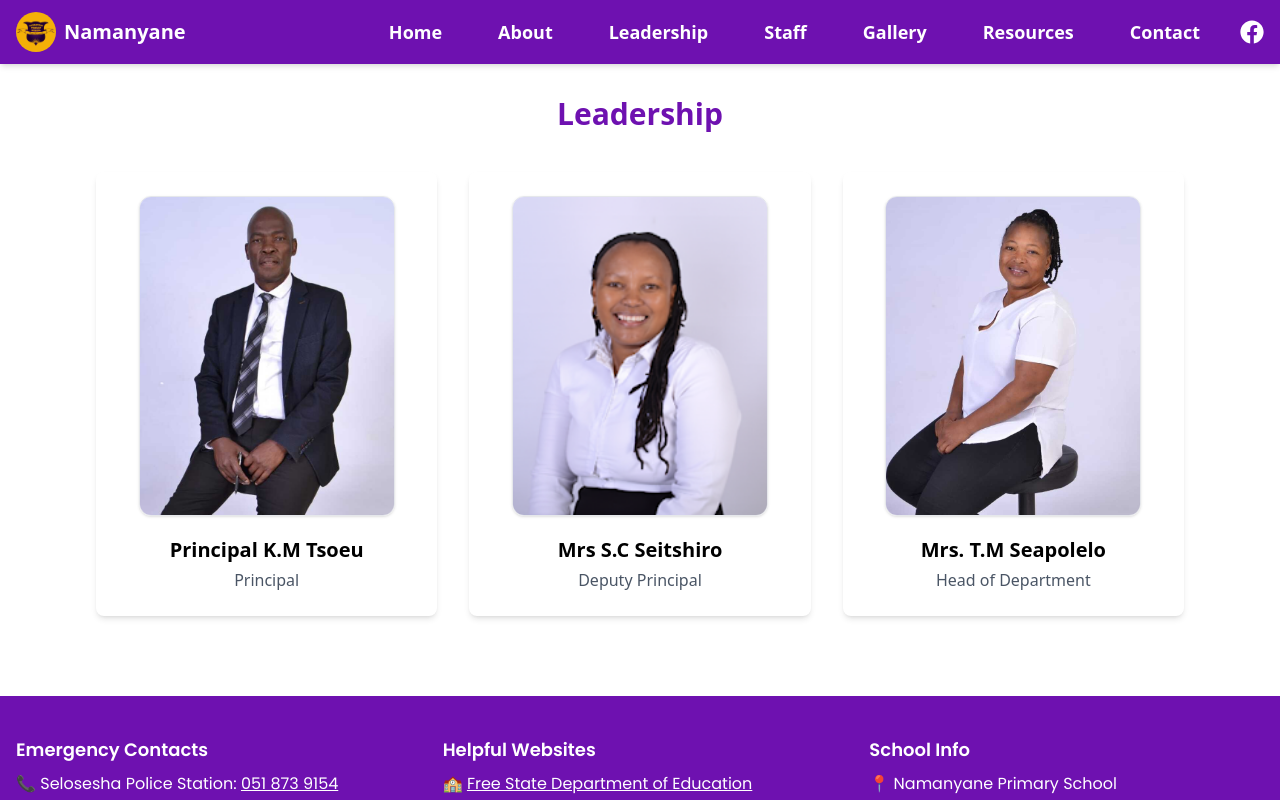
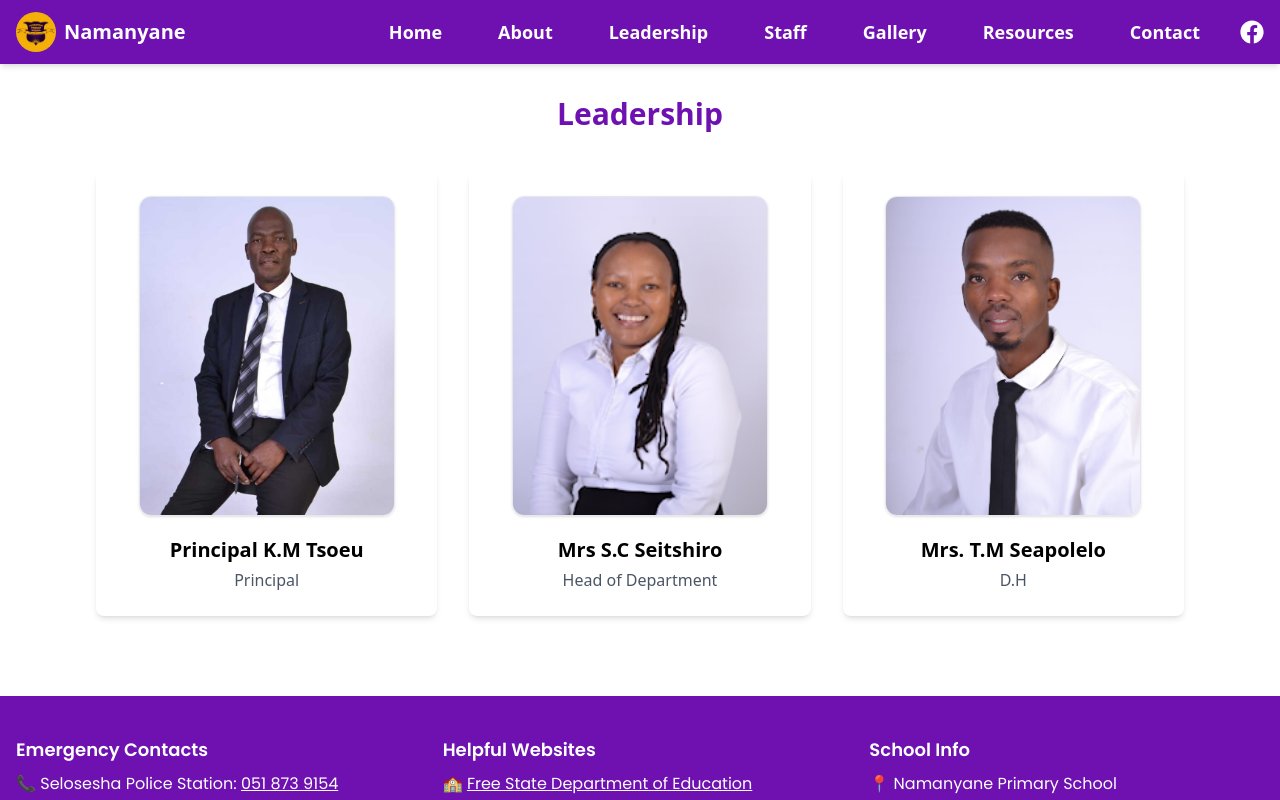
Before and after one commit to SidneyRamphalile/Namanyane-Primary-School, a React (Vite) app: page /leadership in a window 1280 px wide. Shown: the top 800 px of the page. Built offline with nearby package versions, Linux system fonts and the light colour scheme.

Commit message:
Leadership Page Update

```diff
--- a/src/pages/Leadership.jsx
+++ b/src/pages/Leadership.jsx
@@ -4,8 +4,8 @@ import "aos/dist/aos.css";
 
 // Manually import images from local assets folder
 import principalImage from "../assets/principal.jpg";
-import deputyImage from "../assets/Mrs Seitshero.png";
-import hodImage from "../assets/Mrs Seapolelo.jpg";
+import hodImage from "../assets/Mrs Seitshero.png";
+import dhImage from "../assets/Mr Mosoetsa.jpg";
 
 function Leadership() {
   const leaders = [
@@ -16,13 +16,13 @@ function Leadership() {
     },
     {
       name: "Mrs S.C Seitshiro",
-      role: "Deputy Principal",
-      image: deputyImage,
+      role: "Head of Department",
+      image: hodImage,
     },
     {
       name: "Mrs. T.M Seapolelo",
-      role: "Head of Department",
-      image: hodImage,
+      role: "D.H",
+      image: dhImage,
     },
   ];
 
```
